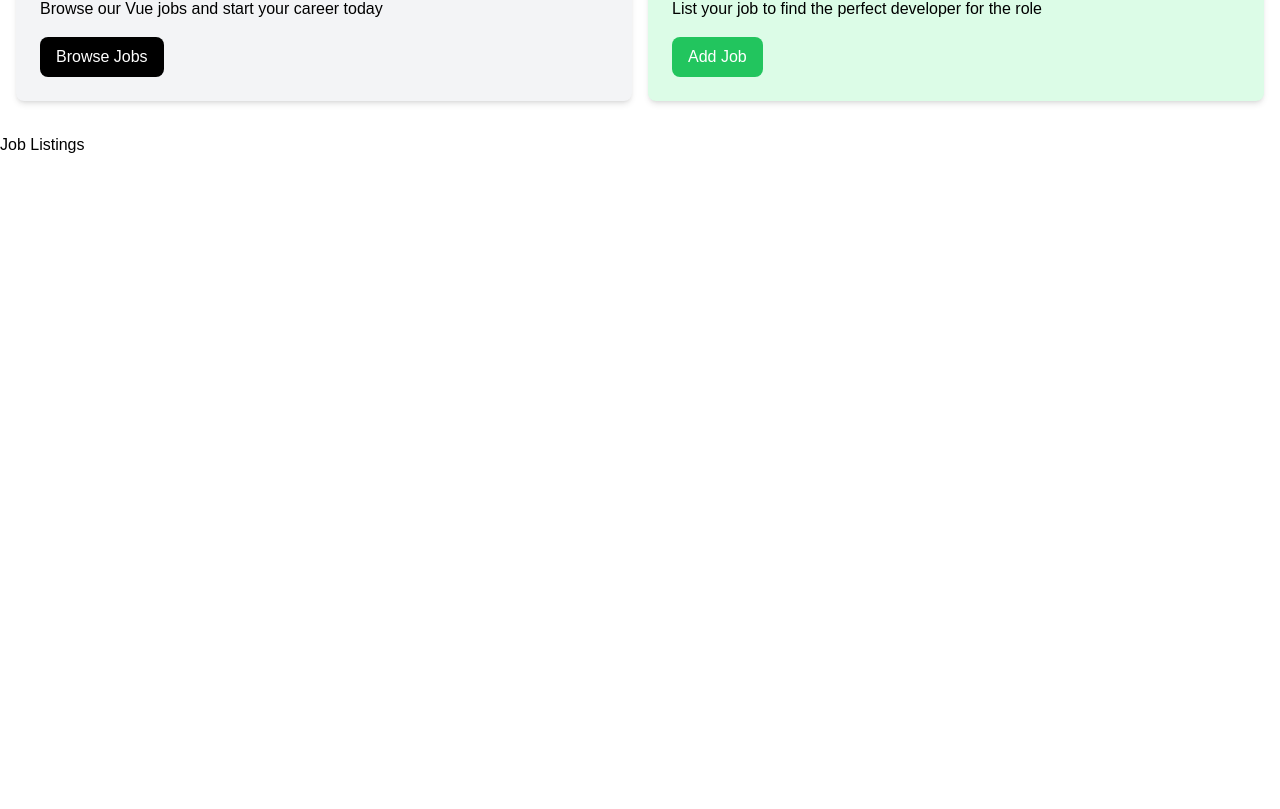
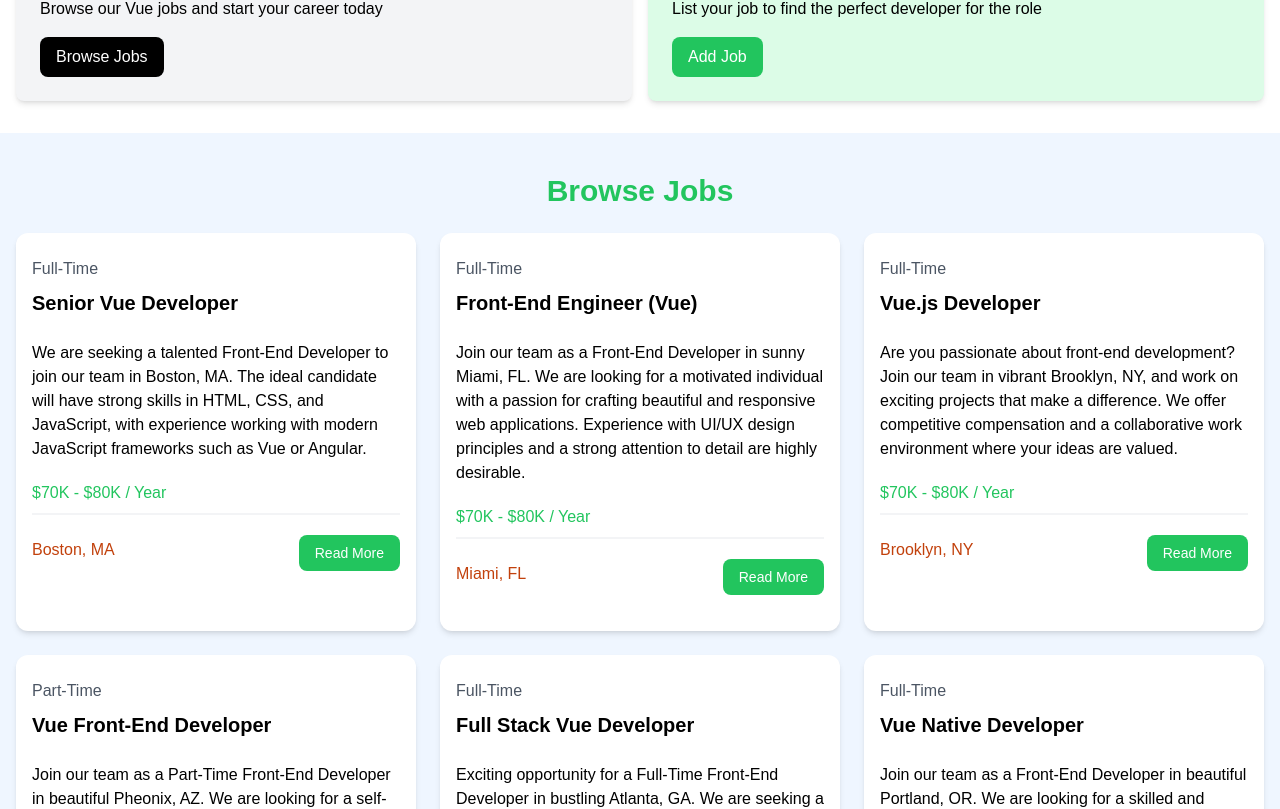
Before and after one commit to DarkoPG27/jobs, a Vue app: page / in a window 1280 px wide. Shown: the part 395-1204 px from the top of the page. Before the commit the page ends 800 px from the top, so only its background shows below. Built offline with nearby package versions, Linux system fonts and the light colour scheme; the HTML template or start-up script is replaced by a standard one.

Commit message:
Added JobListing

```diff
--- /dev/null
+++ b/src/components/JobListing.vue
@@ -0,0 +1,37 @@
+<script setup>
+import { defineProps } from "vue";
+
+defineProps({
+  job: Object,
+});
+</script>
+
+<template>
+  <div class="bg-white rounded-xl shadow-md relative">
+    <div class="p-4">
+      <div class="mb-6">
+        <div class="text-gray-600 my-2">{{ job.type }}</div>
+        <h3 class="text-xl font-bold">{{ job.title }}</h3>
+      </div>
+
+      <div class="mb-5">{{ job.description }}</div>
+
+      <h3 class="text-green-500 mb-2">{{ job.salary }} / Year</h3>
+
+      <div class="border border-gray-100 mb-5"></div>
+
+      <div class="flex flex-col lg:flex-row justify-between mb-4">
+        <div class="text-orange-700 mb-3">
+          <i class="fa-solid fa-location-dot text-lg"></i>
+          {{ job.location }}
+        </div>
+        <a
+          :href="'/job/' + job.id"
+          class="h-[36px] bg-green-500 hover:bg-green-600 text-white px-4 py-2 rounded-lg text-center text-sm"
+        >
+          Read More
+        </a>
+      </div>
+    </div>
+  </div>
+</template>
--- a/src/components/JobListings.vue
+++ b/src/components/JobListings.vue
@@ -1,3 +1,22 @@
-<script setup></script>
+<script setup>
+import jobData from "@/jobs.json";
+import JobListing from "./JobListing.vue";
 
-<template>Job Listings</template>
+import { ref } from "vue";
+
+const jobs = ref(jobData);
+console.log(jobs.value);
+</script>
+
+<template>
+  <section class="bg-blue-50 px-4 py-10">
+    <div class="container-xl lg:contaner m-auto">
+      <h2 class="text-3xl font-bold text-green-500 mb-6 text-center">
+        Browse Jobs
+      </h2>
+      <div class="grid grid-cols-1 md:grid-cols-3 gap-6">
+        <JobListing v-for="job in jobs" :key="job.id" :job="job" />
+      </div>
+    </div>
+  </section>
+</template>
```
